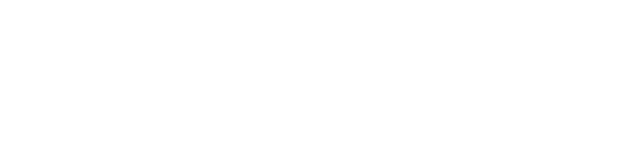
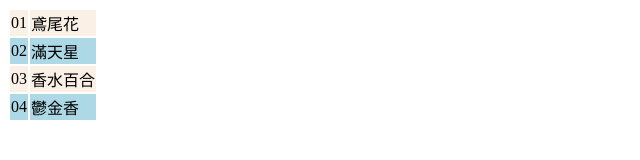
Before and after one commit to dogev16/41118134, a plain HTML site: page novel1.html in a window 1280 px wide. Shown: the whole page, without its empty margins (0-640 px from the left). Drawn offline with Linux system fonts and the light colour scheme.

Commit message:
Update novel1.html

```diff
--- a/novel1.html
+++ b/novel1.html
@@ -3,7 +3,18 @@
   <head>
     <meta charset="utf-8">
     <title>我的網頁</title>
+      <style>
+        .odd {background: linen;}       /*類別選擇器*/
+        .even {background: lightblue;}    /*  類別選擇器*/
+      </style>
+    <title>我的網頁</title>
   </head>
   <body>
+    <table>
+      <tr class="odd"><td>01</td><td>鳶尾花</td></tr>
+      <tr class="even"><td>02</td><td>滿天星</td></tr>
+      <tr class="odd"><td>03</td><td>香水百合</td></tr>
+      <tr class="even"><td>04</td><td>鬱金香</td></tr>
+    </table>
   </body>
 </html>
```
